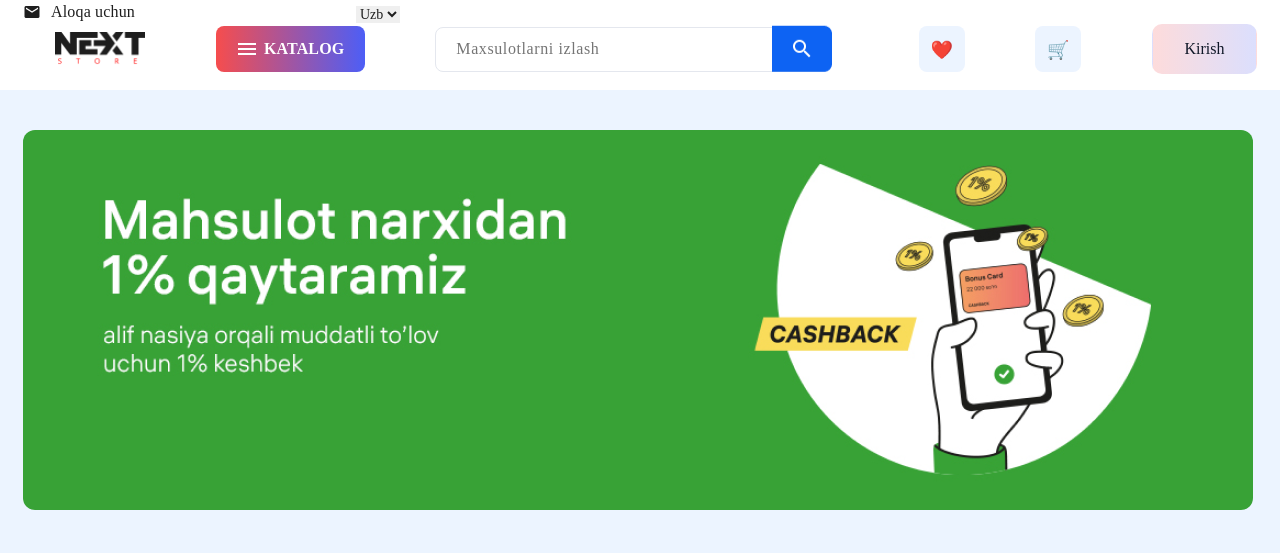
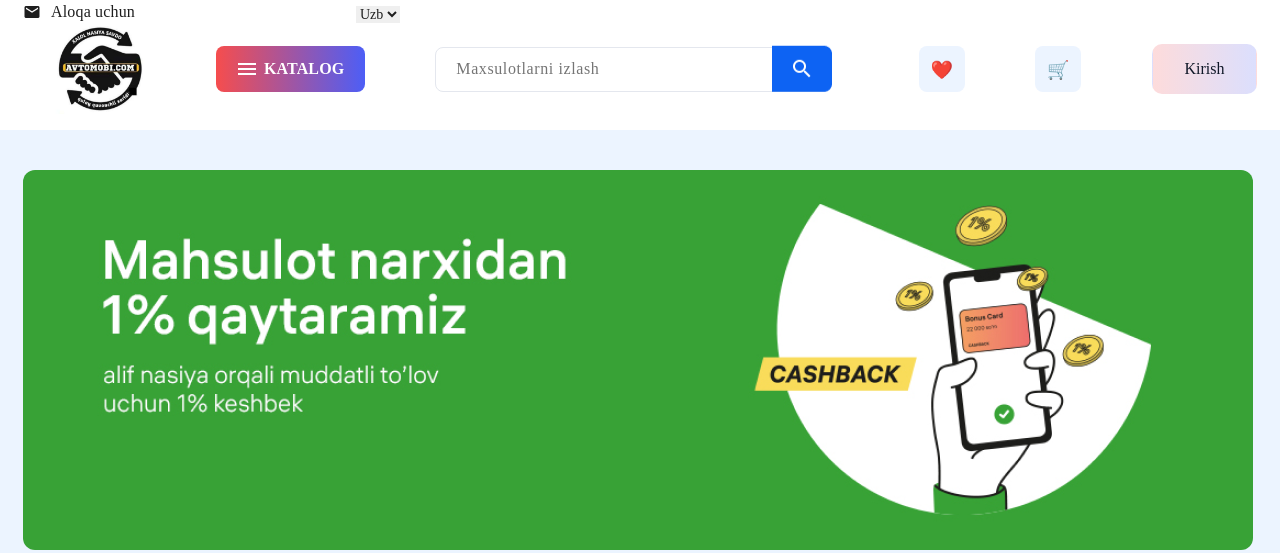
Before and after one commit to MuslimbekSalimov/MyFirstRealProekt, a plain HTML site: page index.html in a window 1280 px wide. Shown: the top 553 px of the page. Drawn offline with nearby package versions, Linux system fonts and the light colour scheme.

Commit message:
Version 1.0.13

```diff
--- a/index.html
+++ b/index.html
@@ -4,9 +4,9 @@
         <meta charset="UTF-8">
         <meta name="viewport" content="width=device-width, initial-scale=1.0">
         <link href="https://cdn.jsdelivr.net/npm/bootstrap@5.3.2/dist/css/bootstrap.min.css" rel="stylesheet" integrity="sha384-T3c6CoIi6uLrA9TneNEoa7RxnatzjcDSCmG1MXxSR1GAsXEV/Dwwykc2MPK8M2HN" crossorigin="anonymous">
-        <link rel="shortcut icon" href="./img/Logo@2x.png" type="image/x-icon">
+        <link rel="shortcut icon" href="./img/avtomobicom.jpg" type="image/x-icon">
         <link rel="stylesheet" href="./main/main.min.css">
-        <title>Nextstore.uz</title>
+        <title>Nextstore Uz</title>
     </head>
     <body>
 
@@ -31,7 +31,7 @@
         </div>
         <ul class="list ">
             <li class="item header__item">
-                <img class="logo" src="./img/Logo@2x.png" alt="logo"
+                <img class="logo" src="./img/avtomobicom.jpg" alt="logo"
                 width="90" height="35">
             </li>
 
--- a/js/main.js
+++ b/js/main.js
@@ -16,7 +16,7 @@ const elOverlay = document.getElementById('overlay')
 
 elBtnShow.addEventListener('click', () => {
     elModal.classList.remove('hidden')
-    elOverlay.classList.remove('hidden')
+    elOverlay      .classList.remove('hidden')
     // elKirish.classList.add("hidden")
 })
 
```
Also changed, not shown: img/avtomobicom.jpg (added).
